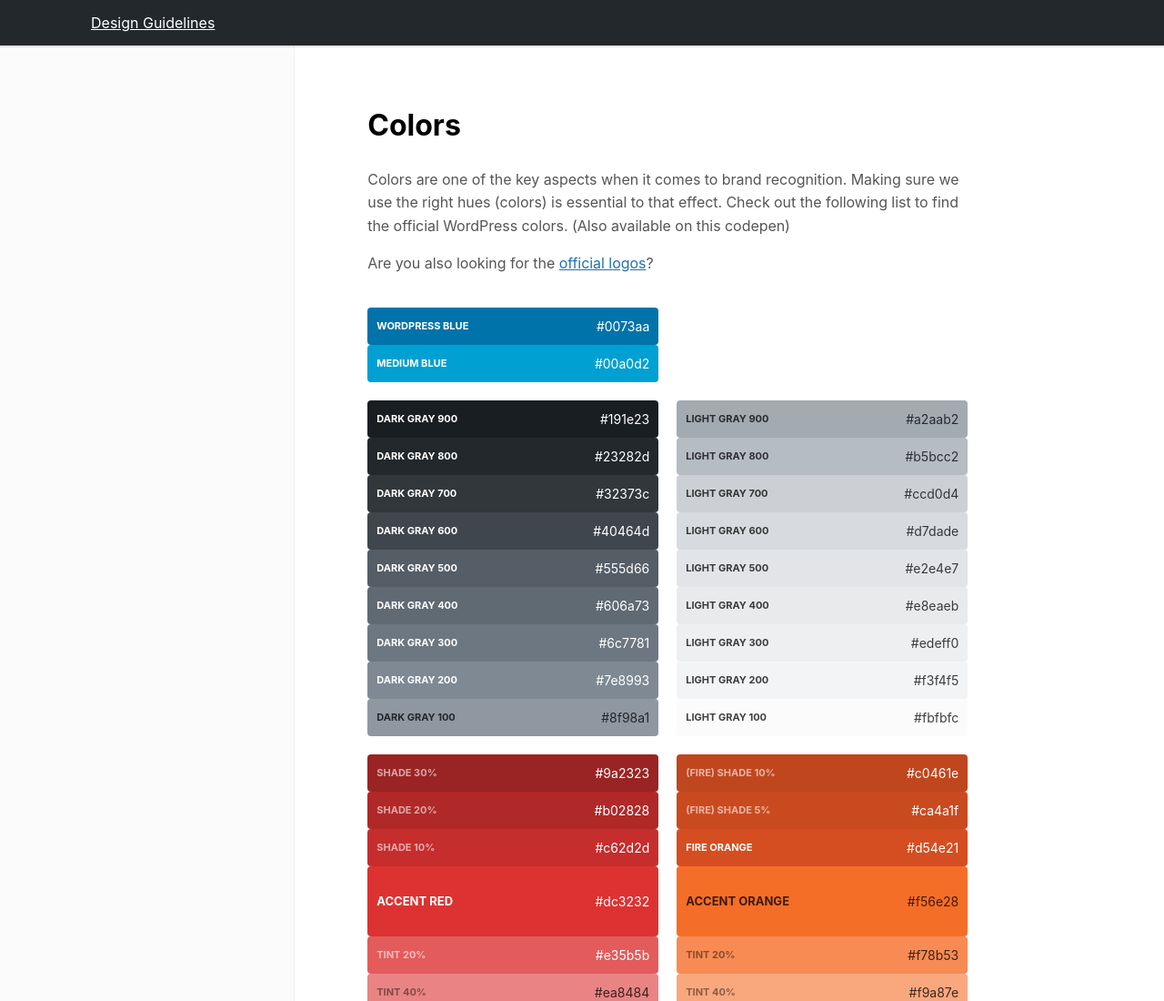
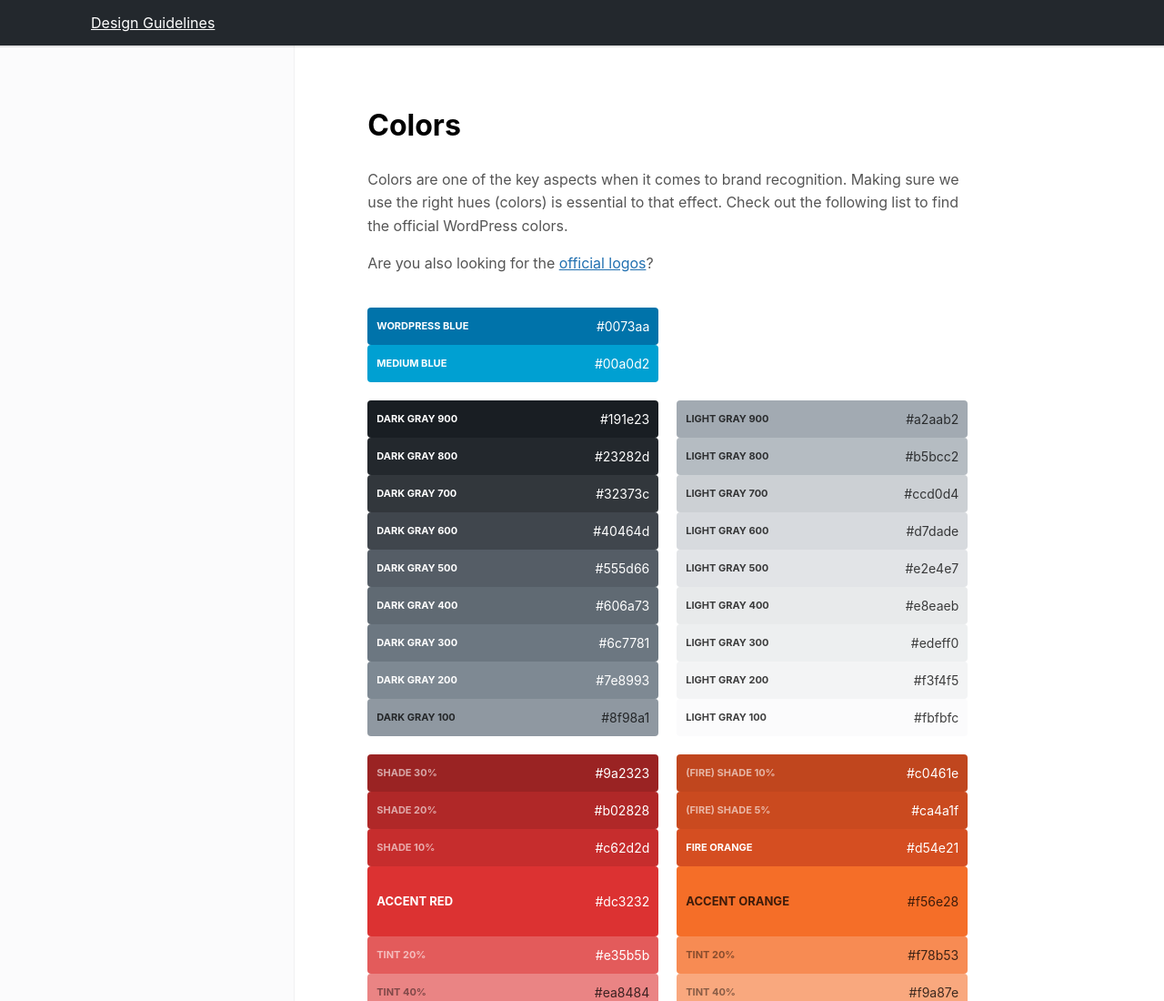
Before and after one commit to ItsJonQ/wordpress-design-guidelines, a Gatsby site: page /colors in a window 1280 px wide. Shown: the top 1100 px of the page at 91% size. Built offline with nearby package versions, Linux system fonts and the light colour scheme; Gatsby itself is replaced by a stand-in of ours.

Commit message:
Update color description

```diff
--- a/src/pages/colors.mdx
+++ b/src/pages/colors.mdx
@@ -1,5 +1,6 @@
 ---
 title: Colors
+description: 'Colors are one of the key aspects when it comes to brand recognition. Making sure we use the right hues (colors) is essential to that effect.'
 layout: 'colors'
 ---
 
@@ -10,7 +11,7 @@
 
 # Colors
 
-Colors are one of the key aspects when it comes to brand recognition. Making sure we use the right hues (colors) is essential to that effect. Check out the following list to find the official WordPress colors. (Also available on this codepen)
+Colors are one of the key aspects when it comes to brand recognition. Making sure we use the right hues (colors) is essential to that effect. Check out the following list to find the official WordPress colors.
 
 Are you also looking for the [official logos](https://make.wordpress.org/design/handbook/design-guide/foundations/identity/)?
 
```
